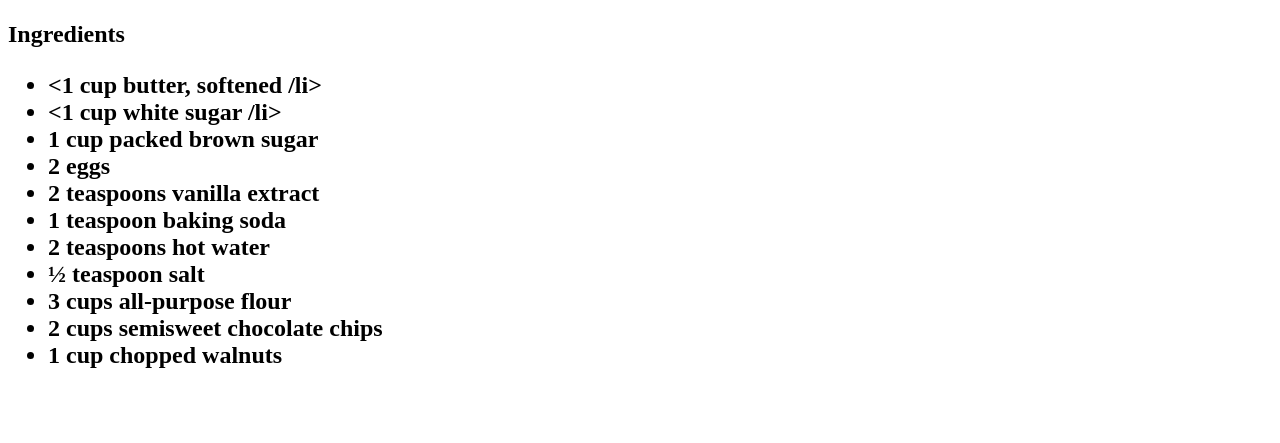
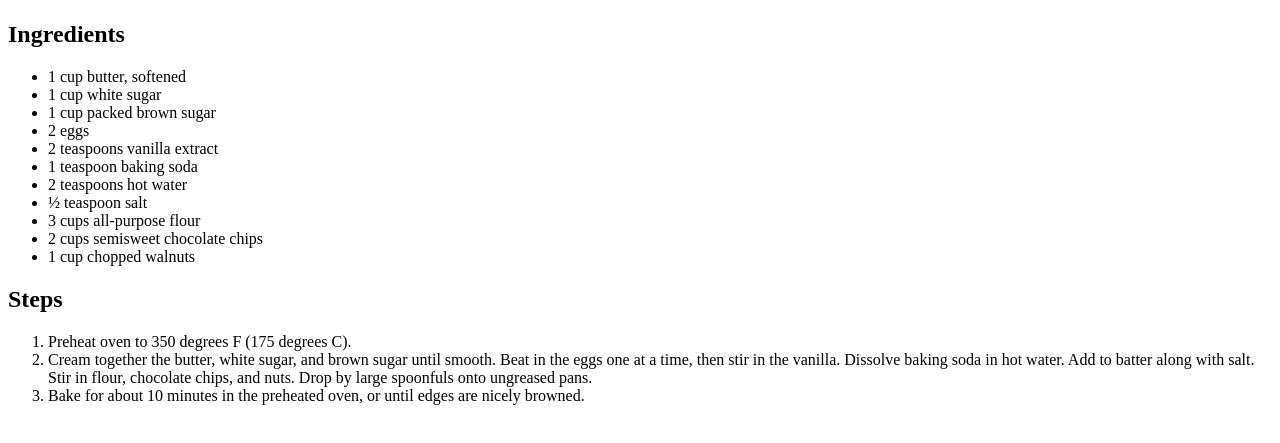
Before and after one commit to cbg1991/odin-recipes, a plain HTML site: page recipes/chocolate-chip-cookies.html in a window 1280 px wide. Shown: the part 283-726 px from the top of the page. Drawn offline with Linux system fonts and the light colour scheme.

Commit message:
finished chocolate chip cookies

```diff
--- a/recipes/chocolate-chip-cookies.html
+++ b/recipes/chocolate-chip-cookies.html
@@ -9,10 +9,10 @@
 <body>
     <h1>Chocolate Chip Cookies</h1>
     <img src="https://imagesvc.meredithcorp.io/v3/mm/image?url=https%3A%2F%2Fimages.media-allrecipes.com%2Fuserphotos%2F9081862.jpg&q=85" alt-text="chocolate chip cookies" height=200>
-    <h2>Ingredients<h2>
+    <h2>Ingredients</h2>
         <ul>
-            <li><1 cup butter, softened /li>
-            <li><1 cup white sugar /li>
+            <li>1 cup butter, softened</li>
+            <li>1 cup white sugar</li>
             <li>1 cup packed brown sugar </li>
             <li>2 eggs</li>
             <li>2 teaspoons vanilla extract</li>
@@ -23,5 +23,11 @@
             <li>2 cups semisweet chocolate chips </li>
             <li>1 cup chopped walnuts</li>
         </ul>
+    <h2>Steps</h2>
+        <ol>
+            <li>Preheat oven to 350 degrees F (175 degrees C).</li>
+            <li>Cream together the butter, white sugar, and brown sugar until smooth. Beat in the eggs one at a time, then stir in the vanilla. Dissolve baking soda in hot water. Add to batter along with salt. Stir in flour, chocolate chips, and nuts. Drop by large spoonfuls onto ungreased pans.</li>
+            <li>Bake for about 10 minutes in the preheated oven, or until edges are nicely browned.</li>
+        </ol>
 </body>
 </html>
```
